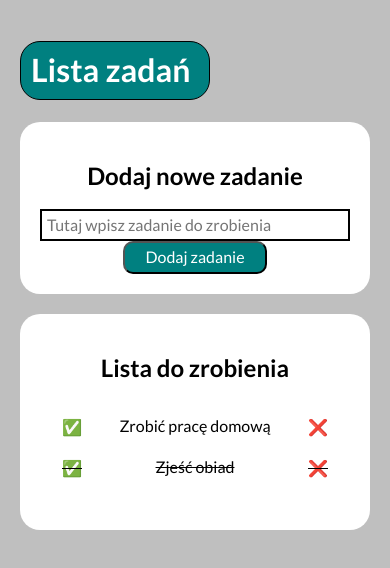
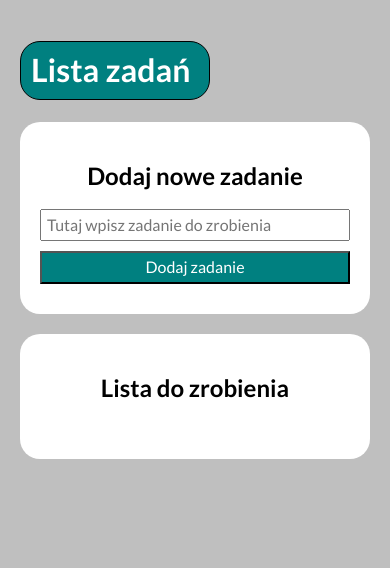
Before and after one commit to AdrianJar/ToDoList, a plain HTML site: page index.html in a window 390 px wide. Drawn offline with nearby package versions, Linux system fonts and the light colour scheme.

Commit message:
Added responsive css

```diff
--- a/CSS/container.css
+++ b/CSS/container.css
@@ -1,6 +1,6 @@
 .container {
   text-align: center;
-  max-width: 700px;
+  max-width: 750px;
   background-color: white;
   border-radius: 20px;
   margin: auto;
@@ -8,8 +8,9 @@
   padding: 20px;
 }
 
+
 .container--top {
-  max-width: 700px;
+  max-width: 750px;
   border-radius: 20px;
   margin: 0px auto;
 }
--- a/CSS/form.css
+++ b/CSS/form.css
@@ -1,14 +1,19 @@
 .form__input {
-  max-width: 450px;
+  max-width: 500px;
   width: 100%;
-  margin-right: 15px;
-  border: 2px solid;
   padding: 5px;
 }
 
 .form__button {
   padding: 5px 20px;
-  border-radius: 10px;
   background-color: teal;
   color: white;
 }
+
+@media (max-width: 767px) {
+  .form__button {
+    max-width: 500px;
+    width: 100%;
+    margin: 10px auto;
+  }
+}
--- a/CSS/listTask.css
+++ b/CSS/listTask.css
@@ -3,7 +3,7 @@
 }
 
 ul li:hover {
-  background-color: rgb(126, 127, 127);
+  background-color: rgb(190, 190, 190);
 }
 
 .list__taskItem {
--- a/script.js
+++ b/script.js
@@ -1,13 +1,5 @@
 {
     const tasks = [
-        {
-            content: "Zrobić pracę domową",
-            done: false,
-        },
-        {
-            content: "Zjeść obiad",
-            done: true,
-        },
     ];
 
     const addNewTask = (newTaskContent) => {
```
